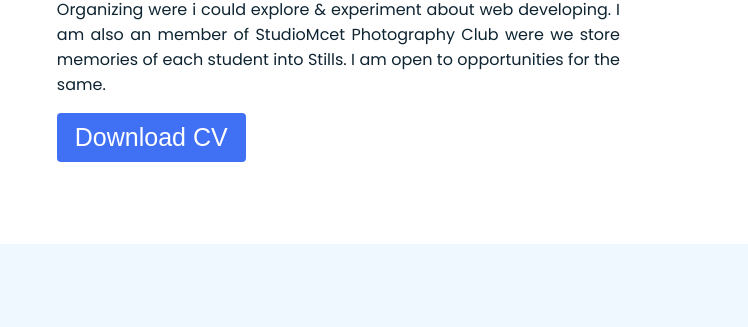
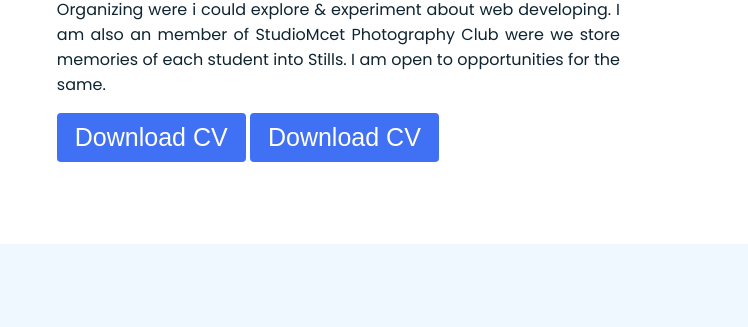
Before and after one commit to srivanthp/portfolio, a plain HTML site: page index.html in a window 1280 px wide. Shown: the part 1176-1503 px from the top of the page, 532-1280 px from the left. Drawn offline with Linux system fonts and the light colour scheme.

Commit message:
index.html

```diff
--- a/index.html
+++ b/index.html
@@ -66,6 +66,8 @@
       <p>I'm Currently Pursuing my Undergraduate in Dr.Mahalingam College of Engineering & Technology, I am Majoring in Computer Science. I'm involved as a member in Institution's Innovation Council of MCET, where i can enrich & explore my skill and knowledge with an community. I also serve as a Frontend Developer in TeamTechSquad Organizing were i could explore & experiment about web developing. I am also an member of StudioMcet Photography Club were we store memories of each student into Stills. I am open to opportunities for the same.</p>
       <div class="button">
         <button>Download CV</button>
+        <a href="https://drive.google.com/file/d/1Z30_X1LbcIqEjAJ1USxvlm38GbkH1RVY/view?usp=drivesdk" target="_blank"><button>Download CV</button></a>
+
       </div>
     </div>
   </div>
```
